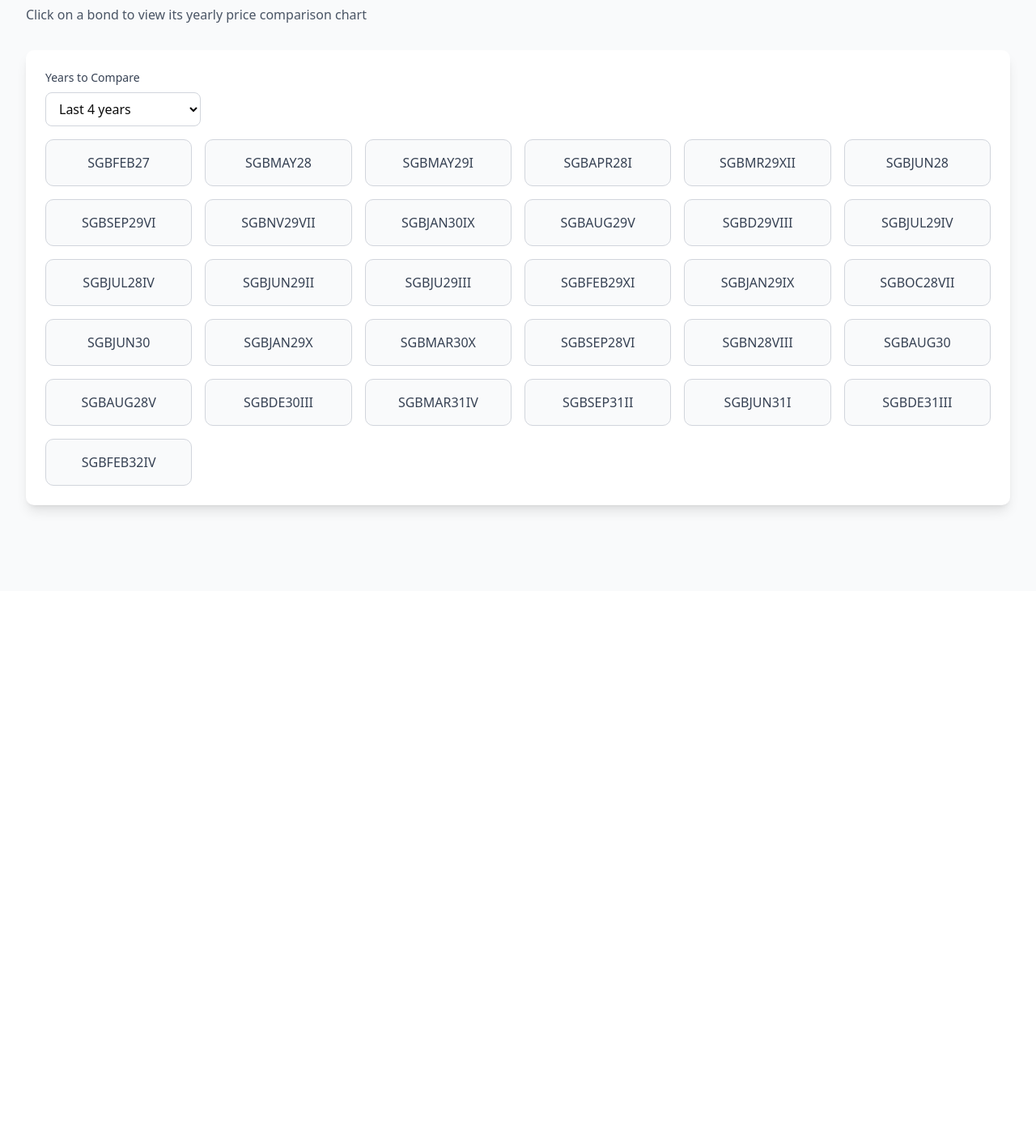
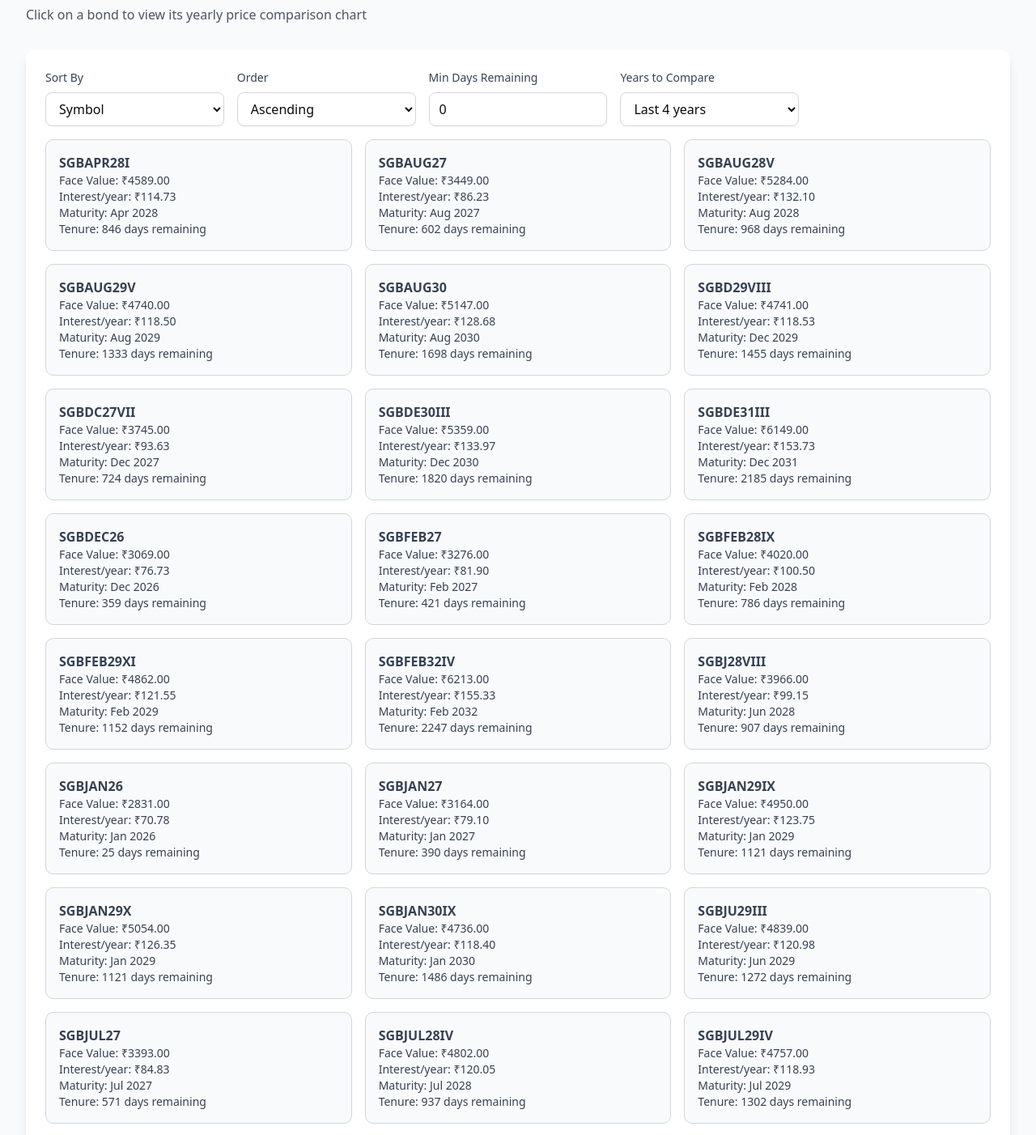
Before and after one commit to visnkmr/candlereplaytest, a Next.js app: page /gold-bonds in a window 1280 px wide. Shown: the part 70-1472 px from the top of the page at 81% size. Before the commit the page ends 800 px from the top, so only its background shows below. Built offline with nearby package versions, Linux system fonts and the light colour scheme.

Commit message:
add filter sort and more info per bond

```diff
--- a/src/app/gold-bonds/page.tsx
+++ b/src/app/gold-bonds/page.tsx
@@ -1,6 +1,6 @@
 "use client";
 
-import { useState } from "react";
+import { useState, useMemo } from "react";
 import { YearlyComparisonChart } from "@/components/yearly-comparison-chart";
 
 interface HistoricalData {
@@ -11,39 +11,95 @@ interface HistoricalData {
   }>;
 }
 
-const GOLD_BONDS = [
-  "SGBFEB27", // Example bond with data
-  "SGBMAY28",
-  "SGBMAY29I",
-  "SGBAPR28I",
-  "SGBMR29XII",
-  "SGBJUN28",
-  "SGBSEP29VI",
-  "SGBNV29VII",
-  "SGBJAN30IX",
-  "SGBAUG29V",
-  "SGBD29VIII",
-  "SGBJUL29IV",
-  "SGBJUL28IV",
-  "SGBJUN29II",
-  "SGBJU29III",
-  "SGBFEB29XI",
-  "SGBJAN29IX",
-  "SGBOC28VII",
-  "SGBJUN30",
-  "SGBJAN29X",
-  "SGBMAR30X",
-  "SGBSEP28VI",
-  "SGBN28VIII",
-  "SGBAUG30",
-  "SGBAUG28V",
-  "SGBDE30III",
-  "SGBMAR31IV",
-  "SGBSEP31II",
-  "SGBJUN31I",
-  "SGBDE31III",
-  "SGBFEB32IV"
+interface Bond {
+  symbol: string;
+  price: number;
+  maturityDate: Date;
+}
+
+const monthMap: Record<string, number> = {
+  'JAN': 1, 'FEB': 2, 'MAR': 3, 'APR': 4, 'MAY': 5, 'JUN': 6, 'JUL': 7, 'AUG': 8, 'SEP': 9, 'OCT': 10, 'NOV': 11, 'DEC': 12,
+  'J': 6, 'JU': 6, 'FE': 2, 'MA': 3, 'AP': 4, 'SE': 9, 'OC': 10, 'NO': 11, 'DE': 12, 'DC': 12, 'D': 12, 'MR': 3, 'JN': 6, 'JL': 7, 'AU': 8, 'SP': 9, 'NV': 11, 'JB': 6, 'FB': 2, 'MY': 5
+};
+
+function parseMaturityDate(symbol: string): Date {
+  const afterSGB = symbol.slice(3); // Remove 'SGB'
+  let month = 0;
+  let yearStr = '';
+
+  // Find month abbr
+  for (const [abbr, m] of Object.entries(monthMap)) {
+    if (afterSGB.startsWith(abbr)) {
+      month = m;
+      const rest = afterSGB.slice(abbr.length);
+      // Find 2 digits for year
+      const match = rest.match(/\d{2}/);
+      if (match) {
+        yearStr = match[0];
+        break;
+      }
+    }
+  }
+
+  const year = parseInt('20' + yearStr);
+  return new Date(year, month - 1, 1); // Maturity at start of month
+}
+
+const rawBonds = [
+  { symbol: "SGBDEC2513", price: 2816.00 },
+  { symbol: "SGBJAN26", price: 2831.00 },
+  { symbol: "SGBMAY26", price: 3064.00 },
+  { symbol: "SGBDEC26", price: 3069.00 },
+  { symbol: "SGBOCT26", price: 3096.00 },
+  { symbol: "SGBNOV26", price: 3133.00 },
+  { symbol: "SGBJUN27", price: 3146.00 },
+  { symbol: "SGBJAN27", price: 3164.00 },
+  { symbol: "SGBFEB27", price: 3276.00 },
+  { symbol: "SGBJUL27", price: 3393.00 },
+  { symbol: "SGBSEP27", price: 3449.00 },
+  { symbol: "SGBAUG27", price: 3449.00 },
+  { symbol: "SGBOCT27", price: 3738.00 },
+  { symbol: "SGBDC27VII", price: 3745.00 },
+  { symbol: "SGBOCT27VI", price: 3785.00 },
+  { symbol: "SGBJ28VIII", price: 3966.00 },
+  { symbol: "SGBFEB28IX", price: 4020.00 },
+  { symbol: "SGBMAR28X", price: 4210.00 },
+  { symbol: "SGBMAY28", price: 4540.00 },
+  { symbol: "SGBMAY29I", price: 4589.00 },
+  { symbol: "SGBAPR28I", price: 4589.00 },
+  { symbol: "SGBMR29XII", price: 4612.00 },
+  { symbol: "SGBJUN28", price: 4627.00 },
+  { symbol: "SGBSEP29VI", price: 4682.00 },
+  { symbol: "SGBNV29VII", price: 4711.00 },
+  { symbol: "SGBJAN30IX", price: 4736.00 },
+  { symbol: "SGBAUG29V", price: 4740.00 },
+  { symbol: "SGBD29VIII", price: 4741.00 },
+  { symbol: "SGBJUL29IV", price: 4757.00 },
+  { symbol: "SGBJUL28IV", price: 4802.00 },
+  { symbol: "SGBJUN29II", price: 4839.00 },
+  { symbol: "SGBJU29III", price: 4839.00 },
+  { symbol: "SGBFEB29XI", price: 4862.00 },
+  { symbol: "SGBJAN29IX", price: 4950.00 },
+  { symbol: "SGBOC28VII", price: 5001.00 },
+  { symbol: "SGBJUN30", price: 5041.00 },
+  { symbol: "SGBJAN29X", price: 5054.00 },
+  { symbol: "SGBMAR30X", price: 5059.00 },
+  { symbol: "SGBSEP28VI", price: 5067.00 },
+  { symbol: "SGBN28VIII", price: 5127.00 },
+  { symbol: "SGBAUG30", price: 5147.00 },
+  { symbol: "SGBAUG28V", price: 5284.00 },
+  { symbol: "SGBDE30III", price: 5359.00 },
+  { symbol: "SGBMAR31IV", price: 5561.00 },
+  { symbol: "SGBSEP31II", price: 5873.00 },
+  { symbol: "SGBJUN31I", price: 5876.00 },
+  { symbol: "SGBDE31III", price: 6149.00 },
+  { symbol: "SGBFEB32IV", price: 6213.00 }
 ];
+
+const GOLD_BONDS: Bond[] = rawBonds.map(bond => ({
+  ...bond,
+  maturityDate: parseMaturityDate(bond.symbol)
+}));
 
 export default function GoldBondsPage() {
   const [selectedSymbol, setSelectedSymbol] = useState<string>("");
@@ -51,6 +107,34 @@ export default function GoldBondsPage() {
   const [isLoading, setIsLoading] = useState<boolean>(false);
   const [error, setError] = useState<string>("");
   const [yearsToCompare, setYearsToCompare] = useState<number>(4);
+  const [sortBy, setSortBy] = useState<'symbol' | 'price' | 'maturity'>('symbol');
+  const [sortOrder, setSortOrder] = useState<'asc' | 'desc'>('asc');
+  const [minDaysRemaining, setMinDaysRemaining] = useState<number>(0);
+
+  const currentDate = new Date();
+
+  const sortedBonds = useMemo(() => {
+    return [...GOLD_BONDS]
+      .filter((bond) => {
+        const remainingDays = Math.ceil((bond.maturityDate.getTime() - currentDate.getTime()) / (1000 * 60 * 60 * 24));
+        return remainingDays >= minDaysRemaining;
+      })
+      .sort((a, b) => {
+        let comparison = 0;
+        switch (sortBy) {
+          case 'price':
+            comparison = a.price - b.price;
+            break;
+          case 'maturity':
+            comparison = a.maturityDate.getTime() - b.maturityDate.getTime();
+            break;
+          default:
+            comparison = a.symbol.localeCompare(b.symbol);
+            break;
+        }
+        return sortOrder === 'desc' ? -comparison : comparison;
+      });
+  }, [sortBy, sortOrder, minDaysRemaining]);
 
   const currentYear = new Date().getFullYear();
 
@@ -106,12 +190,46 @@ export default function GoldBondsPage() {
         </div>
 
         <div className="bg-white rounded-lg shadow-lg p-6 mb-6">
-          <div className="mb-4">
+          <div className="grid grid-cols-1 md:grid-cols-5 gap-4 mb-4">
+            <div>
+              <label className="block text-sm font-medium text-gray-700 mb-2">Sort By</label>
+              <select
+                value={sortBy}
+                onChange={(e) => setSortBy(e.target.value as 'symbol' | 'price' | 'maturity')}
+                className="w-full px-3 py-2 border border-gray-300 rounded-md focus:ring-2 focus:ring-blue-500 focus:border-blue-500"
+              >
+                <option value="symbol">Symbol</option>
+                <option value="price">Face Value</option>
+                <option value="maturity">Maturity Date</option>
+              </select>
+            </div>
+            <div>
+              <label className="block text-sm font-medium text-gray-700 mb-2">Order</label>
+              <select
+                value={sortOrder}
+                onChange={(e) => setSortOrder(e.target.value as 'asc' | 'desc')}
+                className="w-full px-3 py-2 border border-gray-300 rounded-md focus:ring-2 focus:ring-blue-500 focus:border-blue-500"
+              >
+                <option value="asc">Ascending</option>
+                <option value="desc">Descending</option>
+              </select>
+            </div>
+            <div>
+              <label className="block text-sm font-medium text-gray-700 mb-2">Min Days Remaining</label>
+              <input
+                type="number"
+                value={minDaysRemaining}
+                onChange={(e) => setMinDaysRemaining(parseInt(e.target.value) || 0)}
+                placeholder="0"
+                className="w-full px-3 py-2 border border-gray-300 rounded-md focus:ring-2 focus:ring-blue-500 focus:border-blue-500"
+              />
+            </div>
+            <div>
               <label className="block text-sm font-medium text-gray-700 mb-2">Years to Compare</label>
               <select
                 value={yearsToCompare}
                 onChange={(e) => setYearsToCompare(parseInt(e.target.value))}
-              className="w-full md:w-48 px-3 py-2 border border-gray-300 rounded-md focus:ring-2 focus:ring-blue-500 focus:border-blue-500"
+                className="w-full px-3 py-2 border border-gray-300 rounded-md focus:ring-2 focus:ring-blue-500 focus:border-blue-500"
               >
                 <option value="1">Last 1 year</option>
                 <option value="2">Last 2 years</option>
@@ -120,22 +238,33 @@ export default function GoldBondsPage() {
                 <option value="5">Last 5 years</option>
               </select>
             </div>
+          </div>
 
-          <div className="grid grid-cols-2 md:grid-cols-4 lg:grid-cols-6 gap-4">
-            {GOLD_BONDS.map((bond) => (
+          <div className="grid grid-cols-1 md:grid-cols-2 lg:grid-cols-3 gap-4">
+            {sortedBonds.map((bond) => {
+              const interestPerYear = (bond.price * 0.025).toFixed(2);
+              const remainingDays = Math.ceil((bond.maturityDate.getTime() - currentDate.getTime()) / (1000 * 60 * 60 * 24));
+              const maturityStr = bond.maturityDate.toLocaleDateString('en-US', { month: 'short', year: 'numeric' });
+              const tenureStr = remainingDays > 0 ? `${remainingDays} days remaining` : 'Matured';
+              return (
                 <button
-                key={bond}
-                onClick={() => handleBondClick(bond)}
+                  key={bond.symbol}
+                  onClick={() => handleBondClick(bond.symbol)}
                   disabled={isLoading}
-                className={`p-4 border rounded-lg text-center transition-colors ${
-                  selectedSymbol === bond
+                  className={`p-4 border rounded-lg text-left transition-colors ${
+                    selectedSymbol === bond.symbol
                       ? "bg-blue-100 border-blue-500 text-blue-700"
                       : "bg-gray-50 border-gray-300 hover:bg-gray-100 text-gray-700"
                   } disabled:opacity-50 disabled:cursor-not-allowed`}
                 >
-                {bond}
+                  <div className="font-semibold">{bond.symbol}</div>
+                  <div className="text-sm">Face Value: ₹{bond.price.toFixed(2)}</div>
+                  <div className="text-sm">Interest/year: ₹{interestPerYear}</div>
+                  <div className="text-sm">Maturity: {maturityStr}</div>
+                  <div className="text-sm">Tenure: {tenureStr}</div>
                 </button>
-            ))}
+              );
+            })}
           </div>
 
           {error && (
```
Lines whose indentation alone changed are shown as unchanged.
